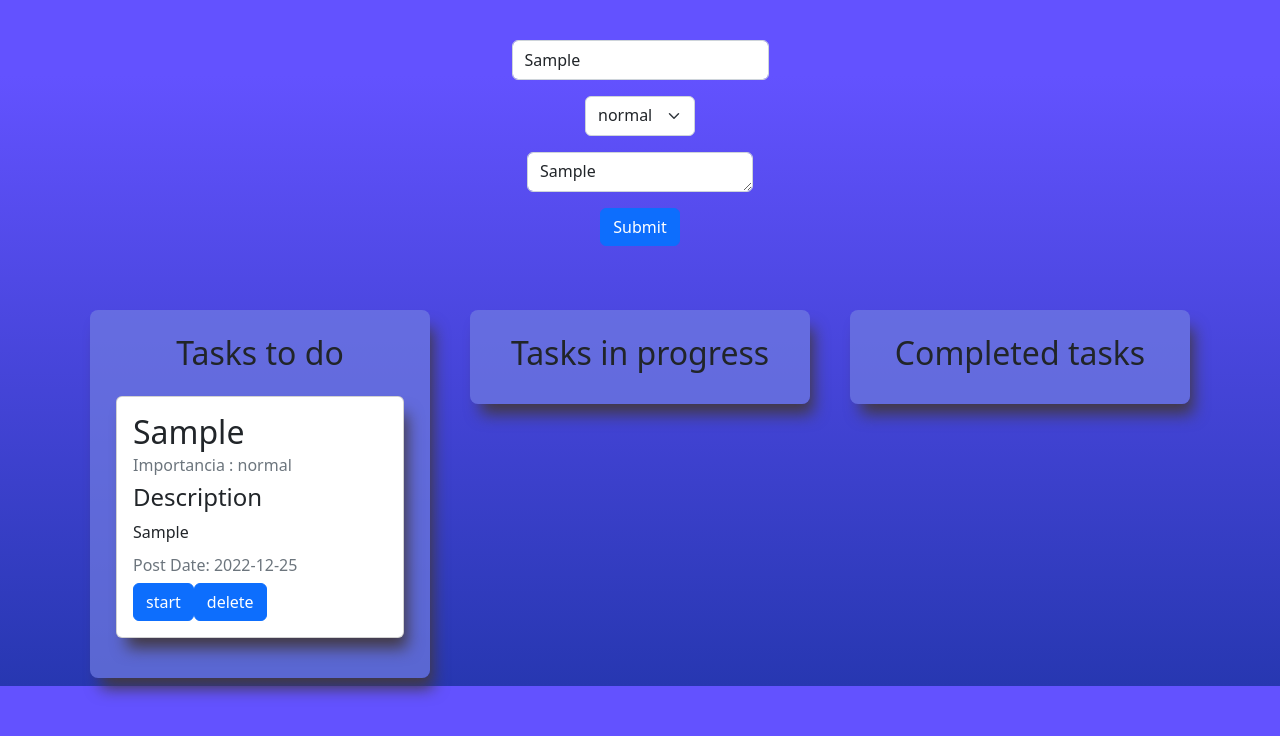
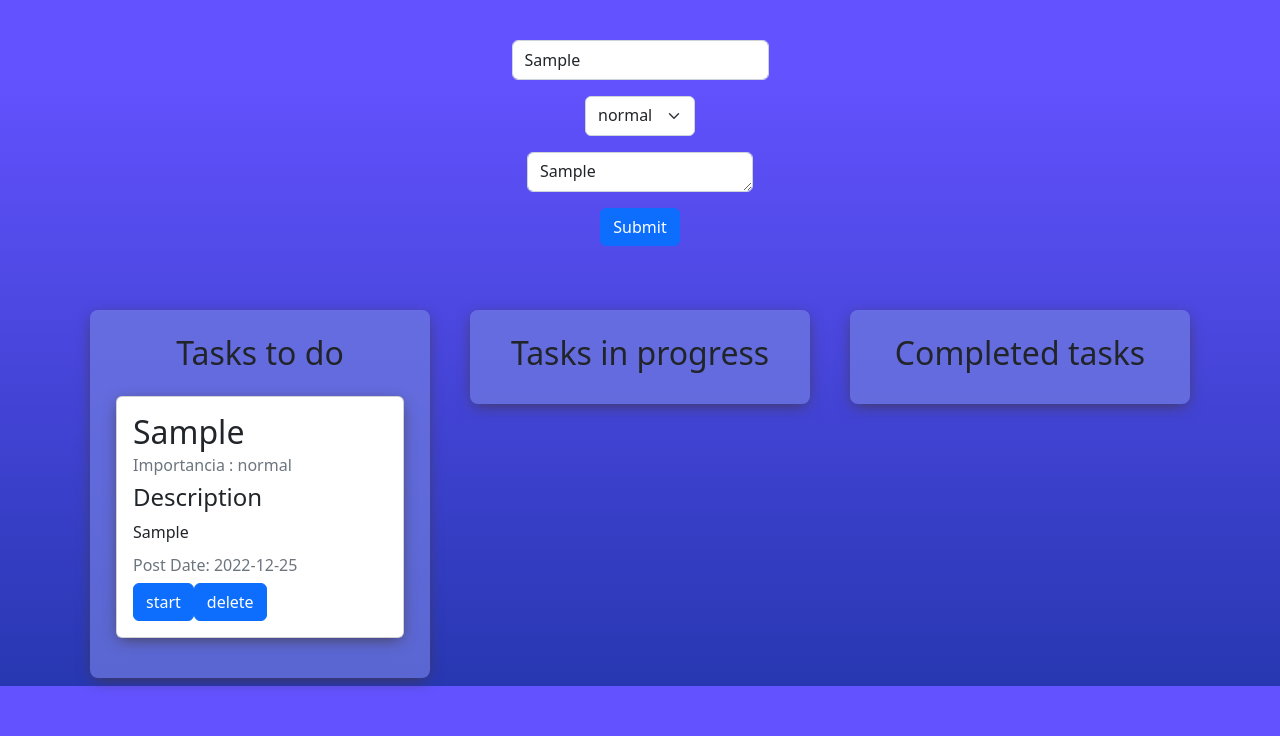
Before and after one commit to MoiFran/TaskManager, a React (Vite) app: page / in a window 1280 px wide. Both pictures are taken after typing "Sample", "Sample" into the empty fields and a click on the button "Submit". Shown: the top 736 px of the page. Built offline with nearby package versions, Linux system fonts and the light colour scheme.

Commit message:
background doby 2

```diff
--- a/src/index.css
+++ b/src/index.css
@@ -42,17 +42,17 @@ background: linear-gradient(0deg, #2737B1 0%, #6352FF 89%);
 background: #727fe2ac;
   border-radius: 0.5rem;
   margin: 0.5rem;
--webkit-box-shadow: 7px 14px 16px -4px rgba(66, 57, 66, 1);
-  -moz-box-shadow: 7px 14px 16px -4px rgba(66, 57, 66, 1);
-  box-shadow: 7px 14px 16px -4px rgba(66, 57, 66, 1);
+-webkit-box-shadow: 0px 4px 16px -4px rgba(66, 57, 66, 1);
+  -moz-box-shadow: 0px 4px 16px -4px rgba(66, 57, 66, 1);
+  box-shadow: 0px 4px 16px -4px rgba(66, 57, 66, 1);
 }
 
 .card-item{
-  background-color: #f5f5f5d0;
+  background-color:#FFFFFF;
   margin: 1rem;
-  -webkit-box-shadow: 7px 14px 16px -4px rgba(66, 57, 66, 1);
-    -moz-box-shadow: 7px 14px 16px -4px rgba(66, 57, 66, 1);
-    box-shadow: 7px 14px 16px -4px rgba(66, 57, 66, 1);
+  -webkit-box-shadow: 0px 4px 16px -4px rgba(66, 57, 66, 1);
+    -moz-box-shadow: 0px 4px 16px -4px rgba(66, 57, 66, 1);
+    box-shadow: 0px 4px 16px -4px rgba(66, 57, 66, 1);
 }
 
 button {
```
